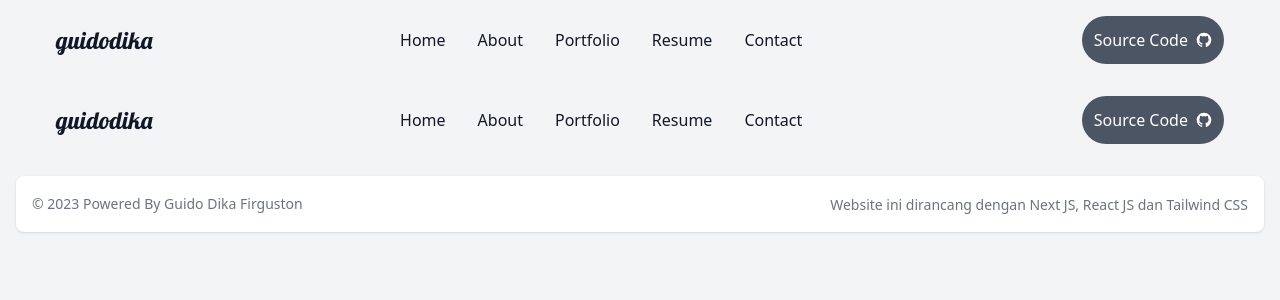
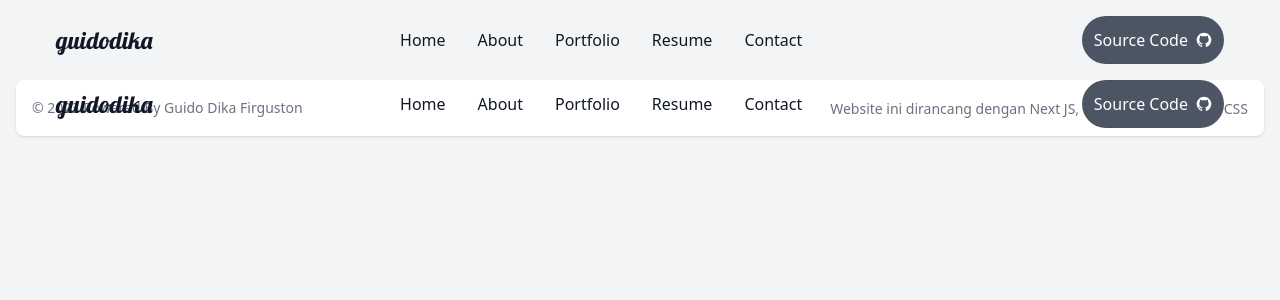
Before and after one commit to guidodika/portfolio-nextjs-guidodika, a Next.js app: page /navbar in a window 1280 px wide. Shown: the top 300 px of the page. Built offline with nearby package versions, Linux system fonts and the light colour scheme.

Commit message:
add behaviour when scroll navbar

```diff
--- a/pages/_app.js
+++ b/pages/_app.js
@@ -8,9 +8,13 @@ export default function App({ Component, pageProps }) {
   return (
     <AnimatePresence mode="wait" initial={false}>
       <ThemeProvider attribute="class">
-        <NavBar />
-        <Component {...pageProps} />
-        <Footer />
+        <div>
+          <NavBar />
+          <div className="pt-16">
+            <Component {...pageProps} />
+          </div>
+          <Footer />
+        </div>
       </ThemeProvider>
     </AnimatePresence>
   );
--- a/pages/home.js
+++ b/pages/home.js
@@ -15,7 +15,7 @@ function Home() {
             <h1 className="text-3xl md:text-5xl py-1 ">Guido Dika Firguston</h1>
             <h2 className="text-xl py-2 ">Seorang Frontend Developer</h2>
             <Link href="/about">
-              <button className="p-3 bg-gray-600 hover:bg-gray-500 text-white rounded-3xl">
+              <button className="p-3 bg-gray-600 hover:bg-gray-500 text-white rounded-3xl transition ease-in-out delay-150 hover:-translate-y-1 hover:scale-110 duration-300">
                 Get Started
               </button>
             </Link>
--- a/pages/navbar.js
+++ b/pages/navbar.js
@@ -1,12 +1,32 @@
 import Link from "next/link";
-import { useState } from "react";
+import React, { useState, useContext } from "react";
 import { GrGithub } from "react-icons/gr";
+import { useEffect } from "react";
 
 function NavBar() {
   const [isOpen, setIsOpen] = useState(false);
+  const [navbarBg, setNavbarBg] = useState("bg-transparent");
+
+  useEffect(() => {
+    const handleScroll = () => {
+      const currentScrollPos = window.pageYOffset;
+      if (currentScrollPos > 0) {
+        setNavbarBg("backdrop-blur-3xl");
+      } else {
+        setNavbarBg("bg-transparent");
+      }
+    };
+
+    window.addEventListener("scroll", handleScroll);
+    return () => {
+      window.removeEventListener("scroll", handleScroll);
+    };
+  }, []);
 
   return (
-    <nav className="bg-gradient-to-r w-full border-gray-200 px-5 md:px-10 ">
+    <nav
+      className={`navbar z-20 fixed w-full border-gray-200 px-5 md:px-10 ${navbarBg}`}
+    >
       <div className="max-w-screen-xl flex flex-wrap items-center justify-between mx-auto p-4">
         <span className="text-gray-900 self-center text-2xl font-lobster whitespace-nowrap dark:text-white">
           guidodika
@@ -33,9 +53,11 @@ function NavBar() {
           <p>MENU</p>
         </button>
         <div
-          className={`w-full md:block md:w-auto ${isOpen ? "block" : "hidden"}`}
+          className={`w-full md:block md:w-auto ${
+            isOpen ? "block " : "hidden"
+          }`}
         >
-          <ul className="font-medium flex flex-col p-4 md:p-0 mt-4 border border-gray-900 dark:border-white rounded-sm md:flex-row md:space-x-8 md:mt-0 md:border-0 ">
+          <ul className="font-medium bg-gray-200 dark:bg-gray-900 md:bg-transparent md:dark:bg-transparent flex flex-col p-4 md:p-0 mt-4 border border-gray-900 dark:border-white rounded-sm md:flex-row md:space-x-8 md:mt-0 md:border-0">
             <li>
               <Link
                 href="/"
```
